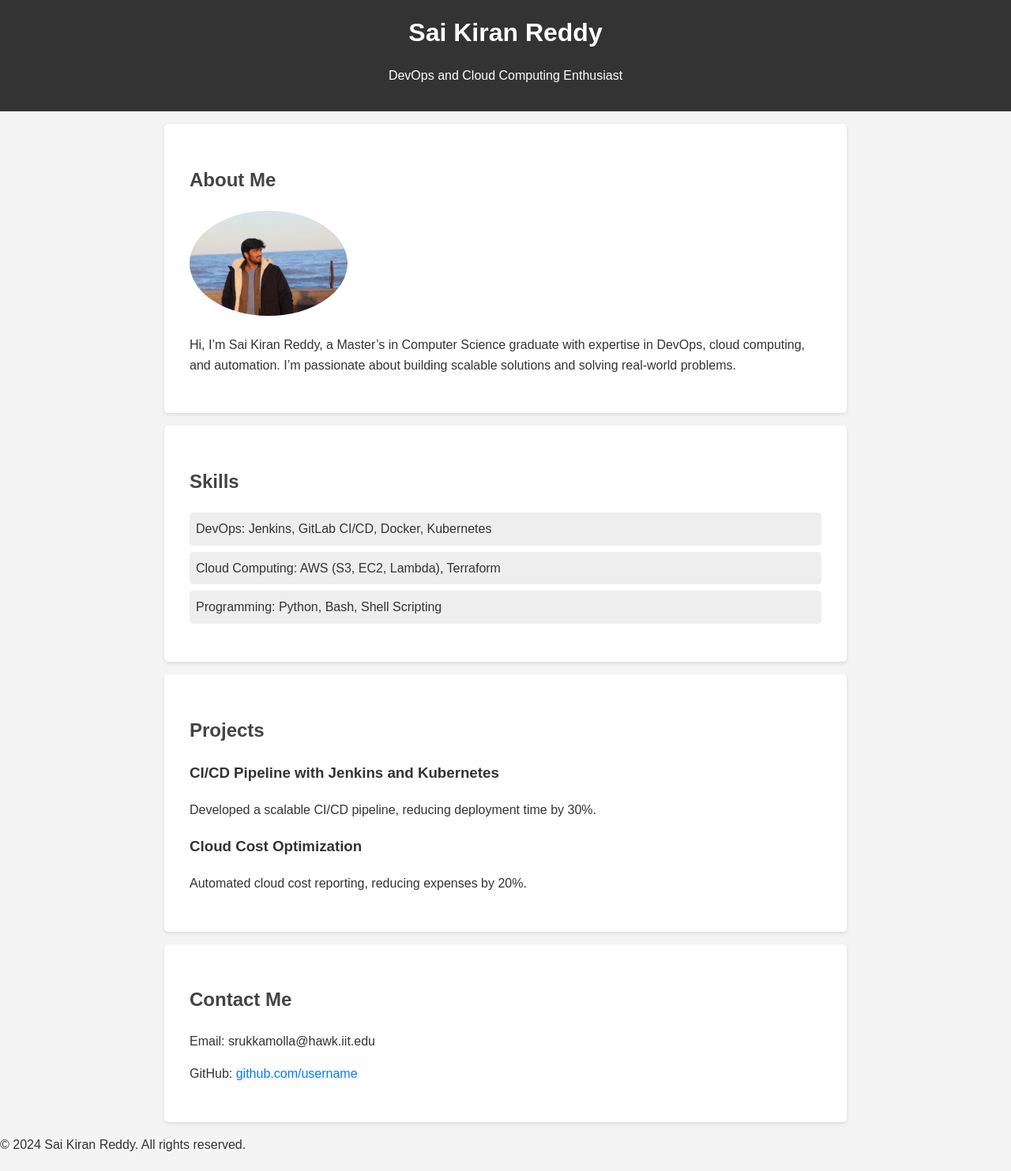
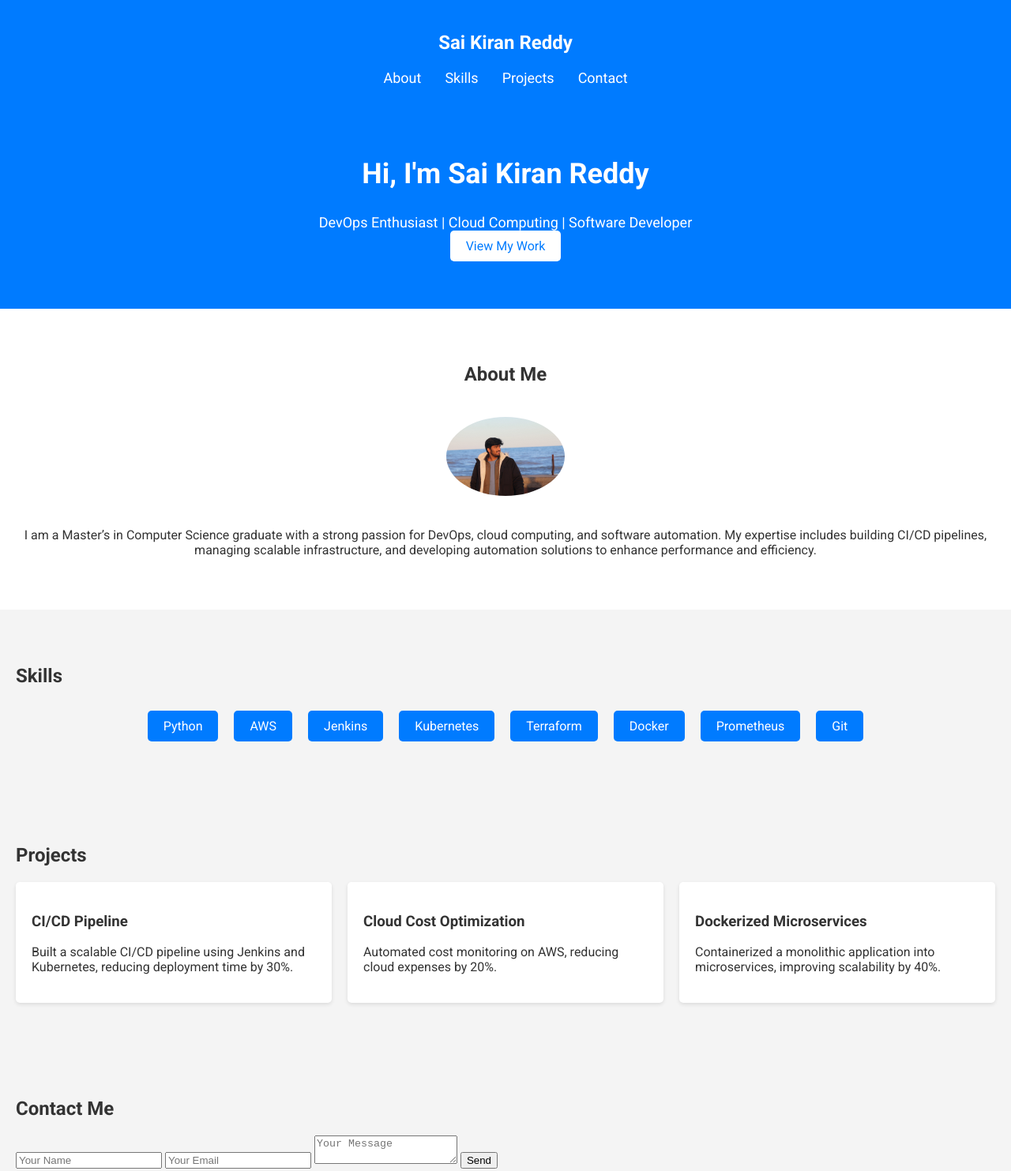
Before and after one commit to sai7780-vara/sai.github.io, a plain HTML site: page index.html in a window 1280 px wide. Shown: the top 1483 px of the page at 79% size. Drawn offline with Linux system fonts and the light colour scheme.

Commit message:
Add files via upload

```diff
--- a/index.html
+++ b/index.html
@@ -3,54 +3,84 @@
 <head>
   <meta charset="UTF-8">
   <meta name="viewport" content="width=device-width, initial-scale=1.0">
-  <title>Sai Kiran Reddy Portfolio</title>
+  <title>Sai Kiran Reddy - Portfolio</title>
   <link rel="stylesheet" href="styles.css">
+  <link href="https://fonts.googleapis.com/css2?family=Roboto:wght@400;700&display=swap" rel="stylesheet">
 </head>
 <body>
   <header>
-    <h1>Sai Kiran Reddy</h1>
-    <p>DevOps and Cloud Computing Enthusiast</p>
+    <nav>
+      <h1 class="logo">Sai Kiran Reddy</h1>
+      <ul class="nav-links">
+        <li><a href="#about">About</a></li>
+        <li><a href="#skills">Skills</a></li>
+        <li><a href="#projects">Projects</a></li>
+        <li><a href="#contact">Contact</a></li>
+      </ul>
+    </nav>
+    <section class="hero">
+      <h2>Hi, I'm Sai Kiran Reddy</h2>
+      <p>DevOps Enthusiast | Cloud Computing | Software Developer</p>
+      <a href="#projects" class="btn">View My Work</a>
+    </section>
   </header>
 
   <section id="about">
-  <h2>About Me</h2>
-  <img src="profile.jpg" alt="Sai Kiran Reddy" style="width: 200px; border-radius: 50%;">
-  <p>
-    Hi, I’m Sai Kiran Reddy, a Master’s in Computer Science graduate with expertise in DevOps, cloud computing, and automation.
-    I’m passionate about building scalable solutions and solving real-world problems.
-  </p>
+    <h2>About Me</h2>
+    <div class="content">
+      <img src="profile.JPG" alt="Sai Kiran Reddy" class="profile-img">
+      <p>
+        I am a Master’s in Computer Science graduate with a strong passion for DevOps, cloud computing, and software automation.
+        My expertise includes building CI/CD pipelines, managing scalable infrastructure, and developing automation solutions
+        to enhance performance and efficiency.
+      </p>
+    </div>
   </section>
-
 
   <section id="skills">
     <h2>Skills</h2>
-    <ul>
-      <li>DevOps: Jenkins, GitLab CI/CD, Docker, Kubernetes</li>
-      <li>Cloud Computing: AWS (S3, EC2, Lambda), Terraform</li>
-      <li>Programming: Python, Bash, Shell Scripting</li>
-    </ul>
+    <div class="skills-container">
+      <div class="skill">Python</div>
+      <div class="skill">AWS</div>
+      <div class="skill">Jenkins</div>
+      <div class="skill">Kubernetes</div>
+      <div class="skill">Terraform</div>
+      <div class="skill">Docker</div>
+      <div class="skill">Prometheus</div>
+      <div class="skill">Git</div>
+    </div>
   </section>
 
   <section id="projects">
     <h2>Projects</h2>
-    <div>
-      <h3>CI/CD Pipeline with Jenkins and Kubernetes</h3>
-      <p>Developed a scalable CI/CD pipeline, reducing deployment time by 30%.</p>
-    </div>
-    <div>
-      <h3>Cloud Cost Optimization</h3>
-      <p>Automated cloud cost reporting, reducing expenses by 20%.</p>
+    <div class="projects-container">
+      <div class="project">
+        <h3>CI/CD Pipeline</h3>
+        <p>Built a scalable CI/CD pipeline using Jenkins and Kubernetes, reducing deployment time by 30%.</p>
+      </div>
+      <div class="project">
+        <h3>Cloud Cost Optimization</h3>
+        <p>Automated cost monitoring on AWS, reducing cloud expenses by 20%.</p>
+      </div>
+      <div class="project">
+        <h3>Dockerized Microservices</h3>
+        <p>Containerized a monolithic application into microservices, improving scalability by 40%.</p>
+      </div>
     </div>
   </section>
 
   <section id="contact">
     <h2>Contact Me</h2>
-    <p>Email: srukkamolla@hawk.iit.edu</p>
-    <p>GitHub: <a href="https://github.com/">github.com/username</a></p>
+    <form action="https://formspree.io/f/YOUR_FORM_ID" method="POST">
+      <input type="text" name="name" placeholder="Your Name" required>
+      <input type="email" name="email" placeholder="Your Email" required>
+      <textarea name="message" placeholder="Your Message" required></textarea>
+      <button type="submit" class="btn">Send</button>
+    </form>
   </section>
 
   <footer>
-    <p>© 2024 Sai Kiran Reddy. All rights reserved.</p>
+    <p>&copy; 2024 Sai Kiran Reddy. All rights reserved.</p>
   </footer>
 </body>
 </html>
--- a/styles.css
+++ b/styles.css
@@ -1,53 +1,104 @@
 body {
-  font-family: Arial, sans-serif;
-  line-height: 1.6;
+  font-family: 'Roboto', sans-serif;
   margin: 0;
   padding: 0;
-  background-color: #f4f4f4;
+  box-sizing: border-box;
+  background: #f4f4f4;
   color: #333;
 }
 
 header {
-  background: #333;
-  color: #fff;
-  padding: 1rem 0;
+  background: #007BFF;
+  color: white;
+  padding: 20px 0;
   text-align: center;
 }
 
-header h1 {
-  margin: 0;
+.nav-links {
+  display: flex;
+  justify-content: center;
+  list-style: none;
+  padding: 0;
+  margin: 10px 0;
+}
+
+.nav-links li {
+  margin: 0 15px;
+}
+
+.nav-links a {
+  color: white;
+  text-decoration: none;
+  font-size: 18px;
+}
+
+.hero {
+  text-align: center;
+  padding: 50px 20px;
+}
+
+.hero h2 {
+  font-size: 36px;
+}
+
+.hero p {
+  font-size: 18px;
+  margin: 10px 0;
+}
+
+.hero .btn {
+  text-decoration: none;
+  padding: 10px 20px;
+  background: white;
+  color: #007BFF;
+  border-radius: 5px;
 }
 
 section {
-  padding: 2rem;
-  margin: 1rem auto;
-  max-width: 800px;
+  padding: 50px 20px;
+}
+
+#about {
   background: #fff;
+  text-align: center;
+}
+
+.profile-img {
+  width: 150px;
+  border-radius: 50%;
+  margin: 20px 0;
+}
+
+.skills-container {
+  display: flex;
+  flex-wrap: wrap;
+  justify-content: center;
+}
+
+.skill {
+  margin: 10px;
+  padding: 10px 20px;
+  background: #007BFF;
+  color: white;
+  border-radius: 5px;
+}
+
+.projects-container {
+  display: grid;
+  grid-template-columns: repeat(auto-fit, minmax(300px, 1fr));
+  gap: 20px;
+}
+
+.project {
+  background: white;
+  padding: 20px;
   border-radius: 5px;
   box-shadow: 0 2px 5px rgba(0, 0, 0, 0.1);
 }
 
-h2 {
-  color: #444;
+footer {
+  text-align: center;
+  padding: 20px;
+  background: #333;
+  color: white;
 }
-
-ul {
-  list-style-type: none;
-  padding: 0;
-}
-
-ul li {
-  background: #eee;
-  margin: 0.5rem 0;
-  padding: 0.5rem;
-  border-radius: 5px;
-}
-
-a {
-  color: #007BFF;
-  text-decoration: none;
-}
-
-a:hover {
-  text-decoration: underline;
-}
```
